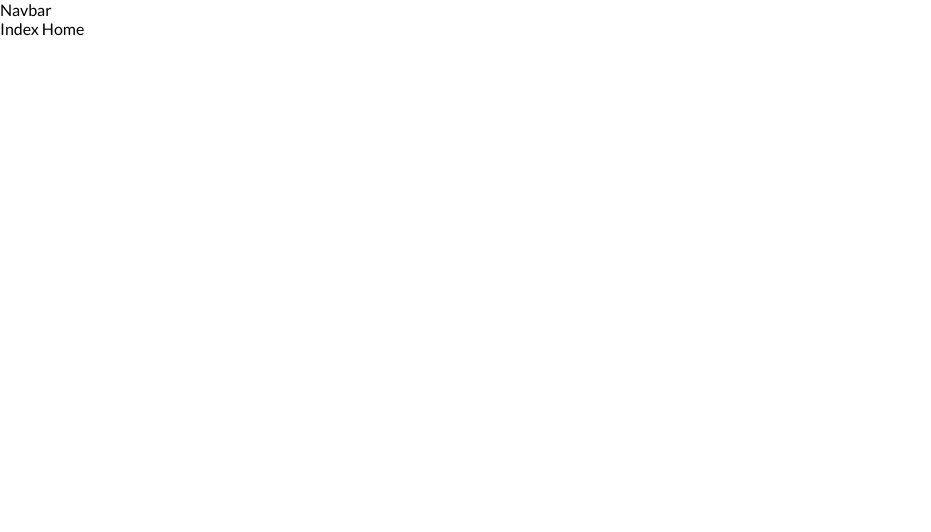
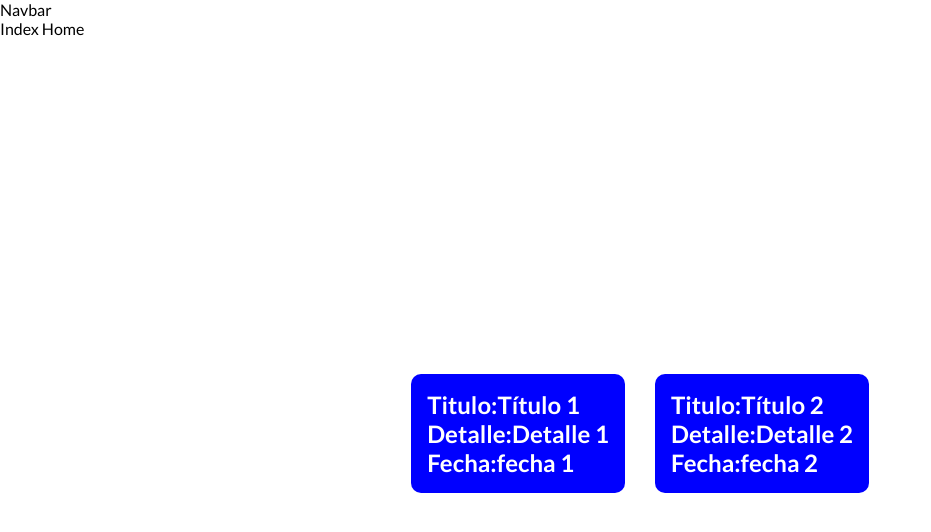
Before and after one commit to No-Country-simulation/c18-05-m-node-react, a React (Vite) app in the folder client/: page / in a window 1280 px wide. Shown: the top 532 px of the page, without its empty margins (0-931 px from the left). Built offline with nearby package versions, Linux system fonts and the light colour scheme.

Commit message:
creacion de card y cards de eventos se muestarn en el home

```diff
--- a/client/src/views/Home/Index.jsx
+++ b/client/src/views/Home/Index.jsx
@@ -1,12 +1,22 @@
 import { Outlet } from "react-router-dom";
 import Navbar from "../../components/Navbar/Navbar";
+import Cards from "../../components/cards/Cards";
 
 const Index = () => {
+
+  const datos = [
+    { id: 1, titulo: 'Título 1', detalle: 'Detalle 1', fecha: 'fecha 1' },
+    { id: 2, titulo: 'Título 2', detalle: 'Detalle 2', fecha: 'fecha 2' },
+    // conectar con back y poner los datos verdaderos
+  ];
+
+
   return (
     <main>
       <Navbar />
       <Outlet />
       <p>Index Home</p>
+      <Cards informacion={datos}/>
     </main>
   );
 };
```
